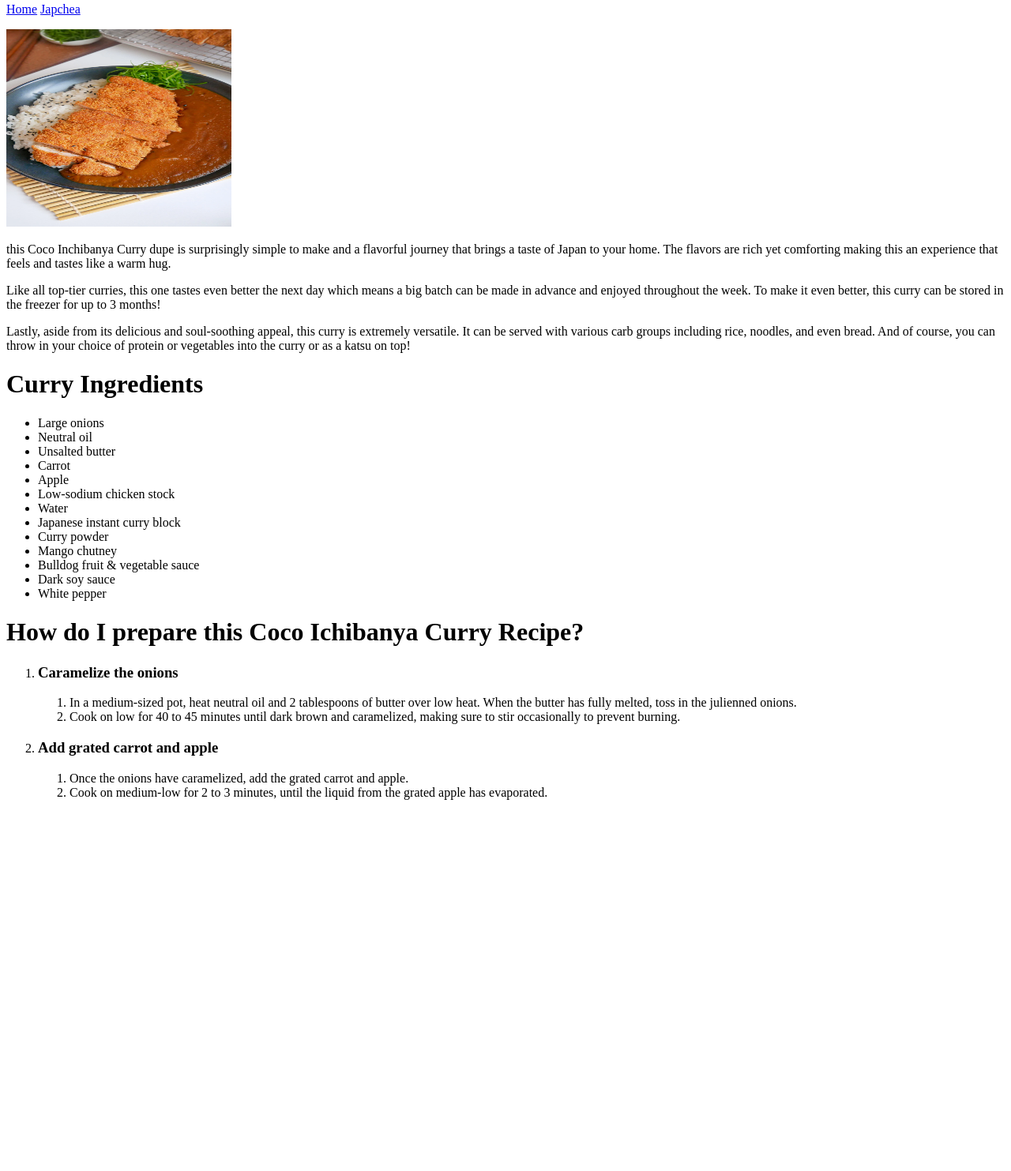
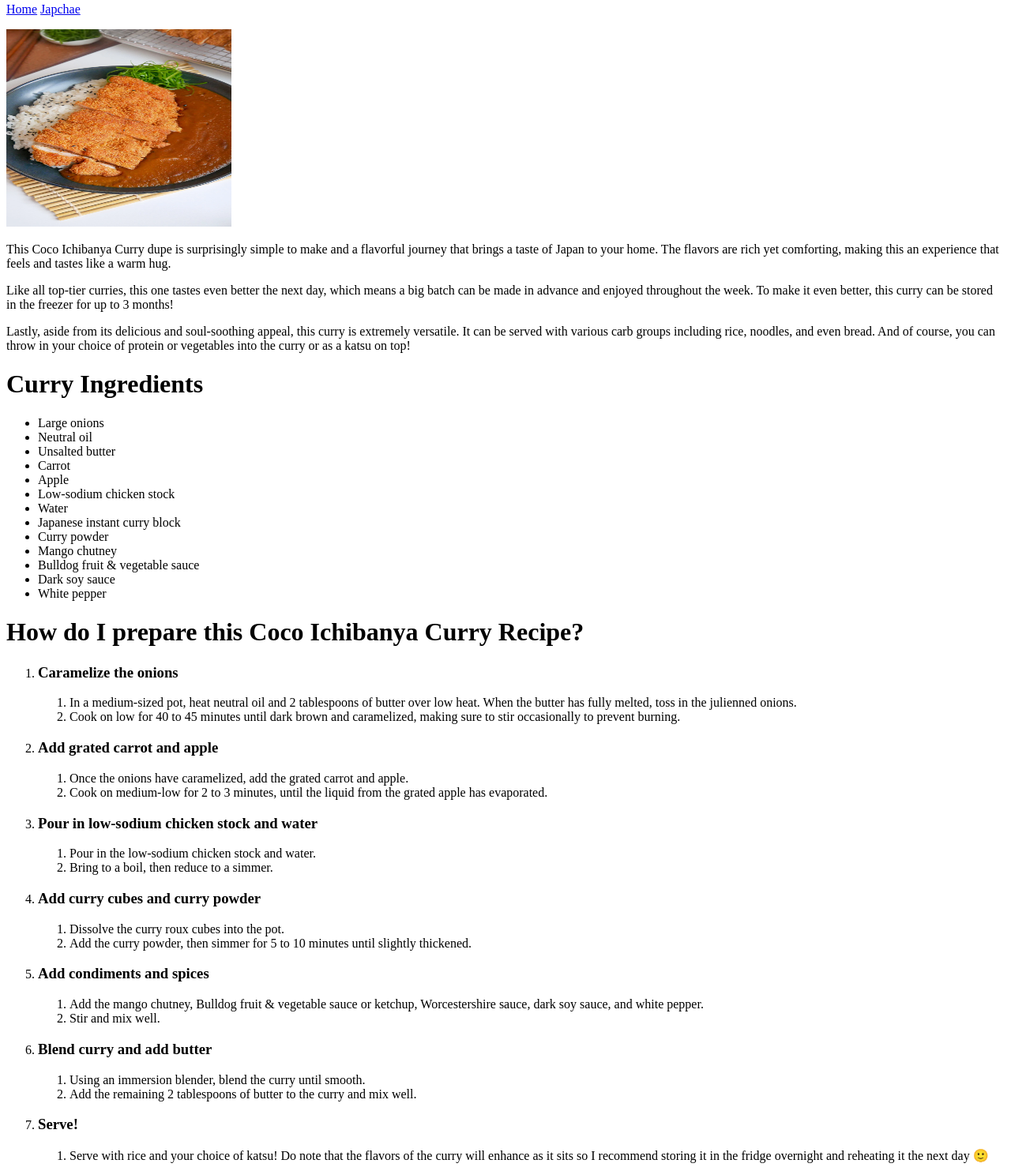
Before and after one commit to Hetsu21/OdinProject, a plain HTML site: page html/odin-recipes/recipes/curry.html in a window 1280 px wide. Shown: the part 77-1560 px from the top of the page at 79% size. Before the commit the page ends 1106 px from the top, so only its background shows below. Drawn offline with Linux system fonts and the light colour scheme.

Commit message:
Curry page done

```diff
--- a/html/odin-recipes/recipes/curry.html
+++ b/html/odin-recipes/recipes/curry.html
@@ -4,29 +4,39 @@
 <head>
     <meta charset="UTF-8">
     <meta name="viewport" content="width=device-width, initial-scale=1.0">
-    <title>Document</title>
+    <title>Japanese Curry</title>
 </head>
 
 <body>
     <h1>Japanese Curry</h1>
+
     <a href="../index.html">Home</a>
-    <a href="japchae.html">Japchea</a>
+    <a href="japchae.html">Japchae</a>
+
     <p></p>
+
     <img src="../pictures/Curry.jpg" alt="Coco Curry" width="285" height="250">
-    <p>this Coco Inchibanya Curry dupe is surprisingly simple to make and a flavorful journey that brings a taste of
-        Japan to your home. The flavors are rich yet comforting making this an experience that feels and tastes like a
+
+    <p>
+        This Coco Ichibanya Curry dupe is surprisingly simple to make and a flavorful journey that brings a taste of
+        Japan to your home. The flavors are rich yet comforting, making this an experience that feels and tastes like a
         warm hug.
+    </p>
+
     <p>
+        Like all top-tier curries, this one tastes even better the next day, which means a big batch can be made in
+        advance and enjoyed throughout the week. To make it even better, this curry can be stored in the freezer for up
+        to 3 months!
+    </p>
 
-    <p>Like all top-tier curries, this one tastes even better the next day which means a big batch can be made in
-        advance and enjoyed throughout the week. To make it even better, this curry can be stored in the freezer for up
-        to 3 months! </p>
-
-    <p> Lastly, aside from its delicious and soul-soothing appeal, this curry is extremely versatile. It can be served
+    <p>
+        Lastly, aside from its delicious and soul-soothing appeal, this curry is extremely versatile. It can be served
         with various carb groups including rice, noodles, and even bread. And of course, you can throw in your choice of
-        protein or vegetables into the curry or as a katsu on top!</p>
+        protein or vegetables into the curry or as a katsu on top!
+    </p>
 
     <h1>Curry Ingredients</h1>
+
     <ul>
         <li>Large onions</li>
         <li>Neutral oil</li>
@@ -38,10 +48,11 @@
         <li>Japanese instant curry block</li>
         <li>Curry powder</li>
         <li>Mango chutney</li>
-        <li>Bulldog fruit & vegetable sauce</li>
+        <li>Bulldog fruit &amp; vegetable sauce</li>
         <li>Dark soy sauce</li>
         <li>White pepper</li>
     </ul>
+
     <h1>How do I prepare this Coco Ichibanya Curry Recipe?</h1>
 
     <ol>
@@ -72,6 +83,68 @@
                 </li>
             </ol>
         </li>
+
+        <li>
+            <h3>Pour in low-sodium chicken stock and water</h3>
+
+            <ol>
+                <li>
+                    Pour in the low-sodium chicken stock and water.
+                </li>
+                <li>
+                    Bring to a boil, then reduce to a simmer.
+                </li>
+            </ol>
+        </li>
+
+        <li>
+            <h3>Add curry cubes and curry powder</h3>
+
+            <ol>
+                <li>
+                    Dissolve the curry roux cubes into the pot.
+                </li>
+                <li>
+                    Add the curry powder, then simmer for 5 to 10 minutes until slightly thickened.
+                </li>
+            </ol>
+        </li>
+
+        <li>
+            <h3>Add condiments and spices</h3>
+
+            <ol>
+                <li>
+                    Add the mango chutney, Bulldog fruit &amp; vegetable sauce or ketchup,
+                    Worcestershire sauce, dark soy sauce, and white pepper.
+                </li>
+                <li>
+                    Stir and mix well.
+                </li>
+            </ol>
+        </li>
+
+        <li>
+            <h3>Blend curry and add butter</h3>
+
+            <ol>
+                <li>
+                    Using an immersion blender, blend the curry until smooth.
+                </li>
+                <li>
+                    Add the remaining 2 tablespoons of butter to the curry and mix well.
+                </li>
+            </ol>
+        </li>
+        <li>
+            <h3>Serve!</h3>
+            <ol>
+                <li>Serve with rice and your choice of katsu! Do note that the flavors of the curry will enhance as it
+                    sits so I recommend storing it in the fridge overnight and reheating it the next day 🙂
+
+                </li>
+            </ol>
+        </li>
     </ol>
 </body>
 
```
